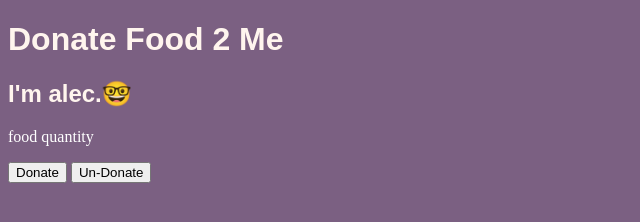
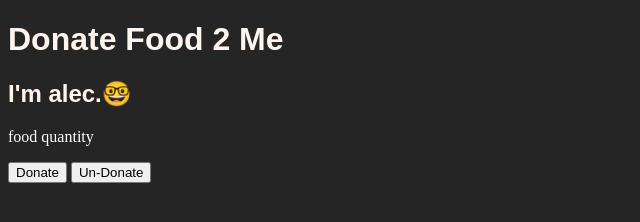
Before and after one commit to Azteriisk/azteriisk.github.io, a plain HTML site: page index.html in a window 1280 px wide. Shown: the whole page, without its empty margins (0-640 px from the left). Drawn offline with Linux system fonts and the light colour scheme.

Commit message:
gross purple gone

```diff
--- a/style.css
+++ b/style.css
@@ -1,5 +1,5 @@
 body {
-    background-color: rgb(123, 96, 130);
+    background-color: rgb(37, 37, 37);
 }
 
 h1, h2 {
```
